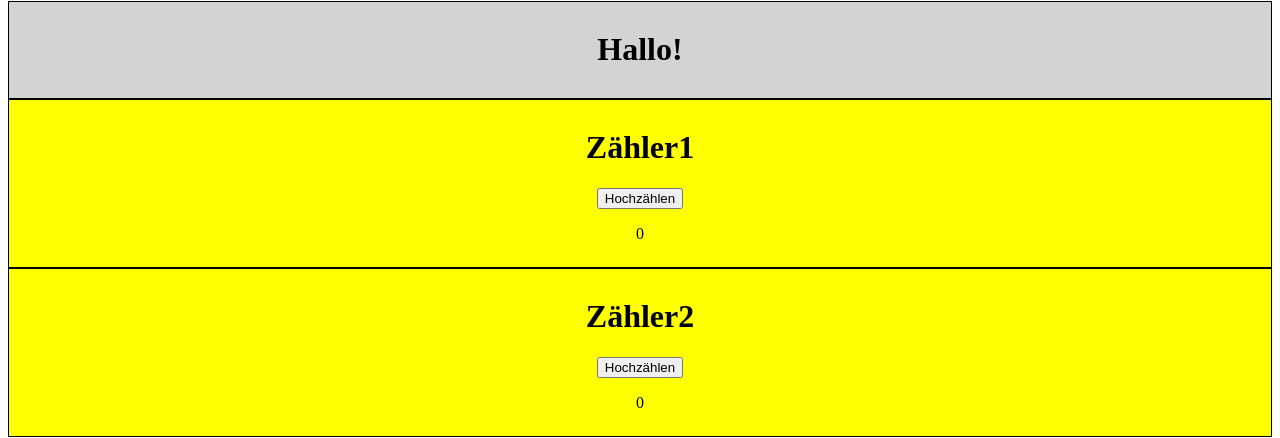
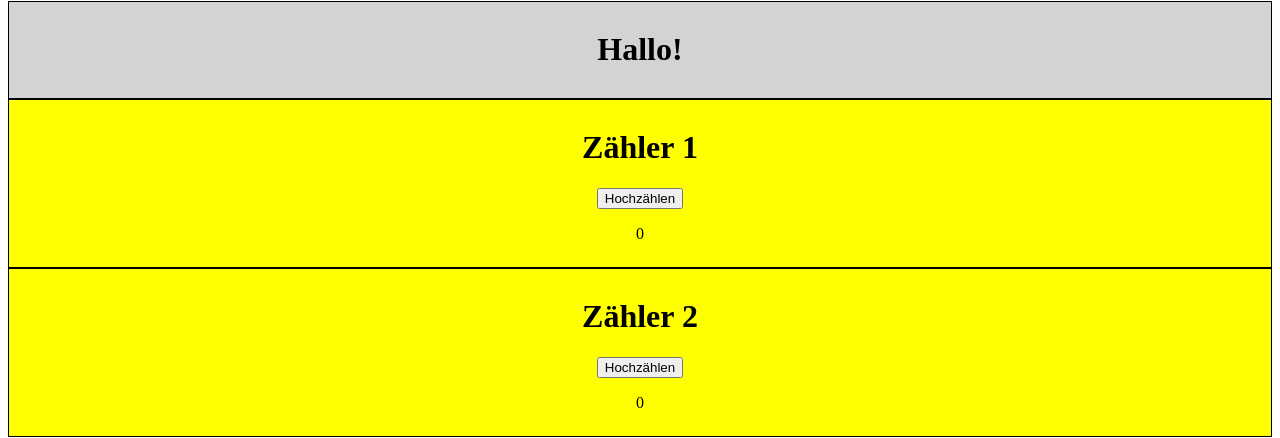
Before and after one commit to meisterk/vue-cli-start, a Vue app: page / in a window 1280 px wide. Shown: the part 257-695 px from the top of the page. Built offline with nearby package versions, Linux system fonts and the light colour scheme.

Commit message:
Change text

```diff
--- a/src/App.vue
+++ b/src/App.vue
@@ -1,8 +1,8 @@
 <template>
   <img alt="Logo der GBS Schulen München" src="./assets/logo.png" />
   <MyComponent ueberschrift="Hallo!" />
-  <MyCounter ueberschrift="Zähler1" @gezaehlt="gezaehlt1" />
-  <MyCounter ueberschrift="Zähler2" @gezaehlt="gezaehlt2" />
+  <MyCounter ueberschrift="Zähler 1" @gezaehlt="gezaehlt1" />
+  <MyCounter ueberschrift="Zähler 2" @gezaehlt="gezaehlt2" />
   <p>Gesamtzahl: {{ gesamtzahl }}</p>
   <MyForm />
   <MyComponent ueberschrift="Servus!" />
```
